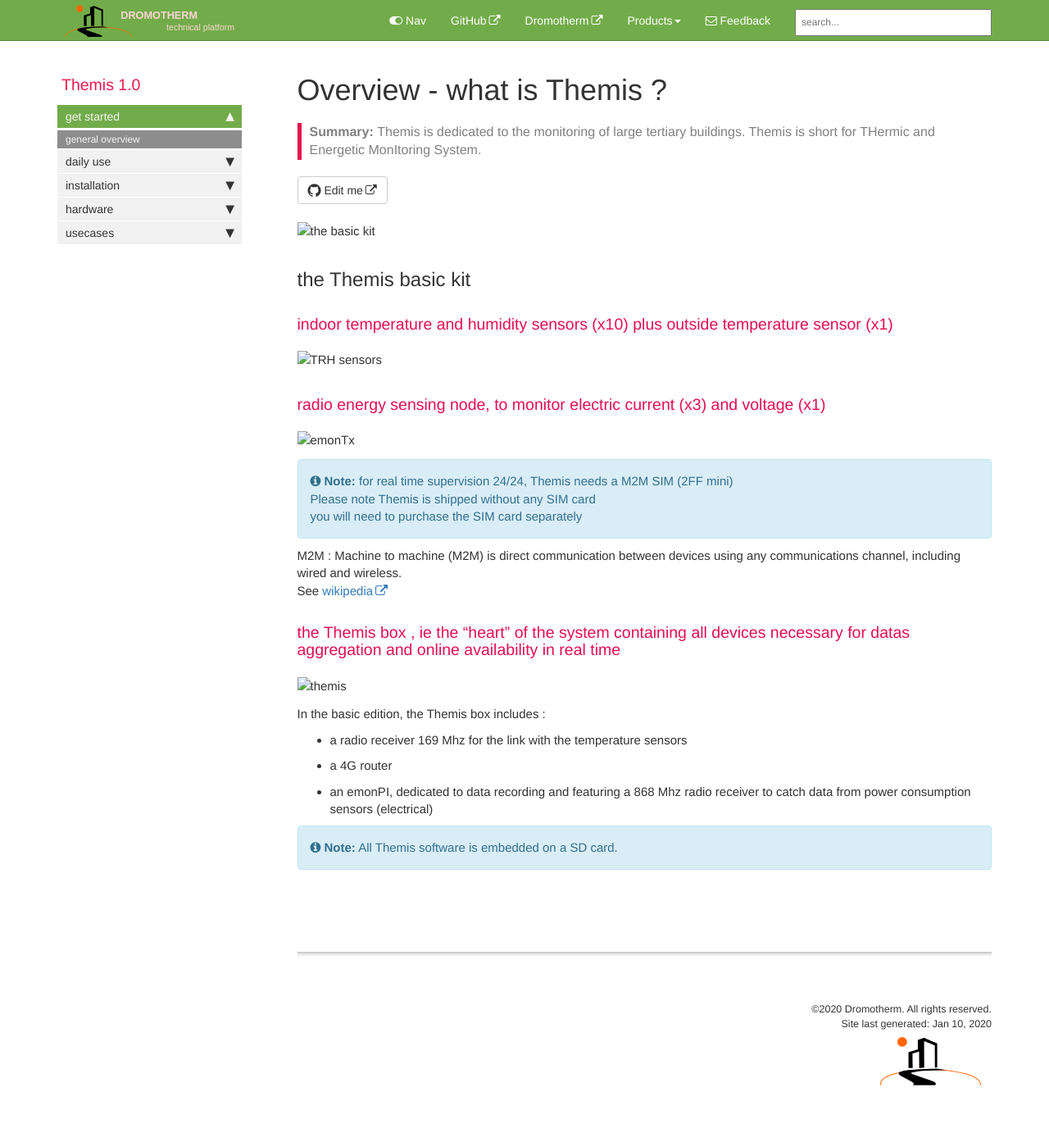
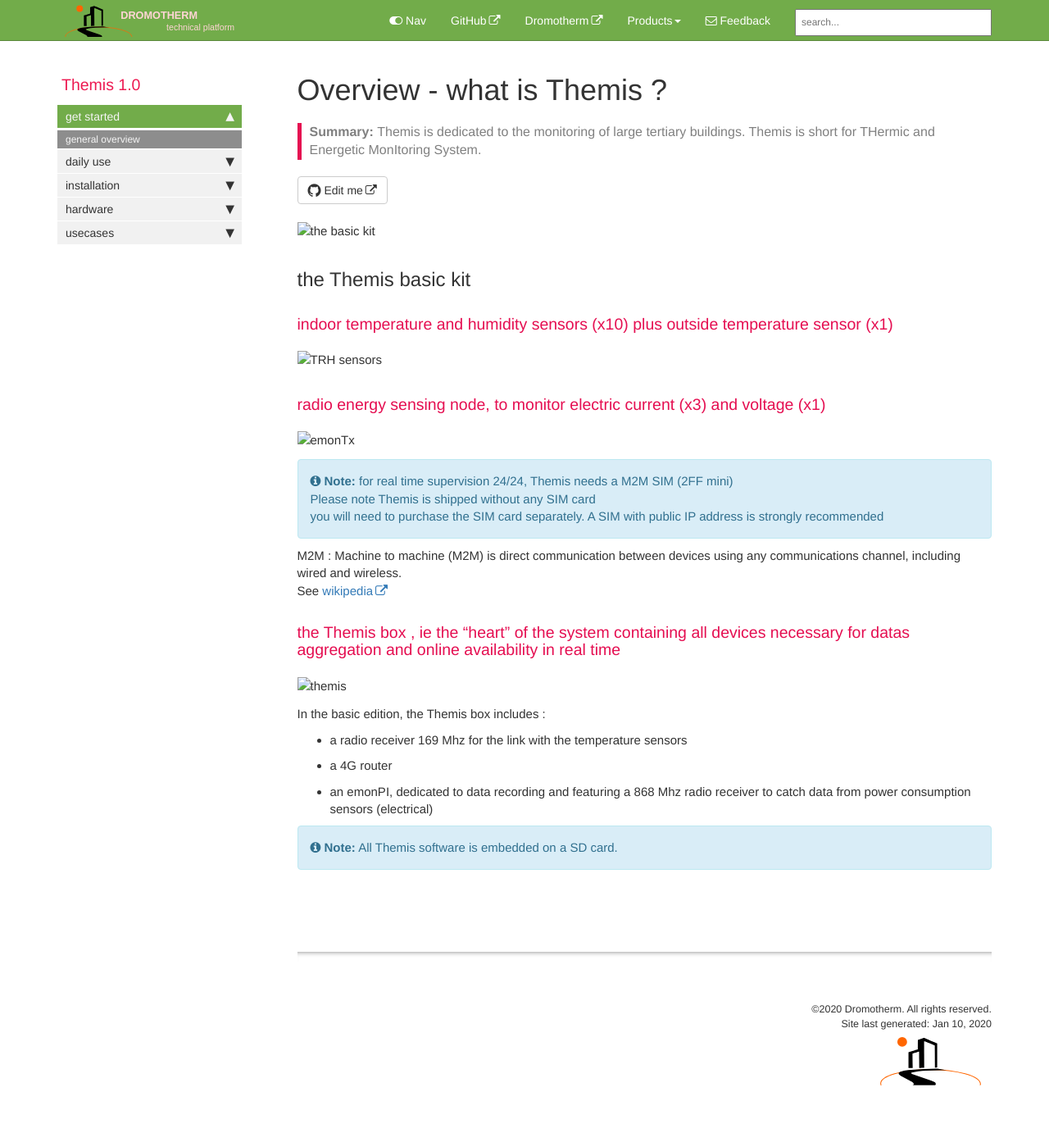
Before and after one commit to dromotherm/documentation, a Jekyll site: the page built from pages/themis/overview/overview.md, in a window 1280 px wide. Shown: the whole page at 82% size. Built offline with Jekyll 4.4.1, drawn with Linux system fonts in a browser that asks for light colours; comment, search, counter and statistics services are not loaded.

Commit message:
Update overview.md

```diff
--- a/pages/themis/overview/overview.md
+++ b/pages/themis/overview/overview.md
@@ -19,7 +19,7 @@
 
 {% include note.html content="for real time supervision 24/24, Themis needs a M2M SIM (2FF mini)<br>
 Please note Themis is shipped without any SIM card<br>
-you will need to purchase the SIM card separately" %}
+you will need to purchase the SIM card separately. A SIM with public IP address is strongly recommended" %}
 
 M2M : {{site.data.glossary.M2M}}
 
```
